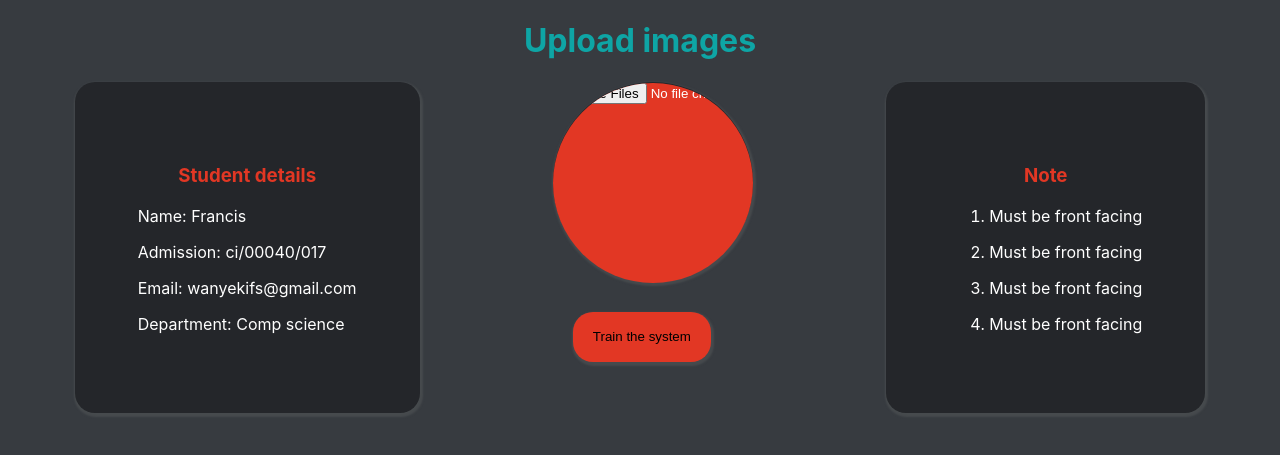
After one commit to Wanyeki/blog-django, a Django app: page /articles/upload/1 in a window 1280 px wide. The commit adds this page. Shown: the top 455 px of the page. Run offline with Django 3.2, Linux system fonts and the light colour scheme; data comes from the database, SQL or seed files in the repository; both versions use the stored data as it was after the commit.

Commit message:
initial commit

```diff
--- a/blog/urls.py
+++ b/blog/urls.py
@@ -1,18 +1,4 @@
-"""blog URL Configuration
 
-The `urlpatterns` list routes URLs to views. For more information please see:
-    https://docs.djangoproject.com/en/3.0/topics/http/urls/
-Examples:
-Function views
-    1. Add an import:  from my_app import views
-    2. Add a URL to urlpatterns:  path('', views.home, name='home')
-Class-based views
-    1. Add an import:  from other_app.views import Home
-    2. Add a URL to urlpatterns:  path('', Home.as_view(), name='home')
-Including another URLconf
-    1. Import the include() function: from django.urls import include, path
-    2. Add a URL to urlpatterns:  path('blog/', include('blog.urls'))
-"""
 from django.contrib import admin
 from django.urls import path,include
 from message import views
@@ -20,6 +6,8 @@ from message import views
 urlpatterns = [
     path('admin/', admin.site.urls),
     path('',views.home,name='home'),
-    path('articles/',include('message.urls'))
+    path('articles/',include('message.urls')),
+    path('accounts/',include('django.contrib.auth.urls')),
+    path('accounts/register',views.register, name='register')
 
 ]
--- /dev/null
+++ b/message/static/messages/upload.css
@@ -0,0 +1,54 @@
+body{
+    background:#373B40;
+    color:#fff;
+    font-family: -apple-system, BlinkMacSystemFont, 'Segoe UI', Roboto, Oxygen, Ubuntu, Cantarell, 'Open Sans', 'Helvetica Neue', sans-serif;
+}
+.top-title{
+    text-align: center;
+    color: rgb(14, 165, 165);
+}
+.middle-container{
+    display:flex;
+    justify-content: space-around;
+
+}
+.tip-title{
+    text-align: center;
+    color:rgb(226, 55, 36)
+}
+.big-upload{
+    height: 200px;
+    width:200px;
+    background: #24262A;
+    border-radius: 50%;
+    box-shadow: 1px 2px 2px 2px rgb(70, 74, 77);
+}
+.file-field{
+    height: 200px;
+    width:200px;
+    background: rgb(226, 55, 36);
+    /* opacity: 0; */
+    border-radius: 50%;
+}
+.form-part{
+
+}
+.upload-btn{
+    margin-top:30px;
+    margin-left: 10%;
+    height:50px;
+    border-radius: 20px;
+    border:0;
+    padding-left:20px;
+    padding-right:20px;
+    background:rgb(226, 55, 36);
+    box-shadow: 1px 2px 2px 2px rgb(70, 74, 77);
+
+}
+
+.student-details,.upload-tips{
+    background: #24262A;
+    border-radius: 20px;
+    box-shadow: 1px 2px 2px 2px rgb(70, 74, 77);
+    padding:5%
+}
--- a/message/templates/messages/articles.html
+++ b/message/templates/messages/articles.html
@@ -8,7 +8,7 @@
 <li><a href="{% url 'message:show' article.id%}"><h3>{{ article.title }}</h3></a>
 <p>{{article.body}}
 <br>
-<a href="/articles/edit/{{article.id}}" >edit</a>|
+<a href="{% url 'message:edit' article.id 1%}" >edit</a>|
 <a href="/articles/delete/{{article.id}}" >delete</a>
 </p>
 </li>
--- a/message/templates/messages/edit.html
+++ b/message/templates/messages/edit.html
@@ -1,6 +1,6 @@
 <h1>Edit article</h1>
 
-<form method="post" action="{% url 'message:edit' article.id  %}">
+<form method="post" action="{% url 'message:edit' article.id  2%}">
 {% csrf_token %}
 <label for "title">Title: </label><br>
 <input type="text" value="{{ article.title}}" name="title" placeholder="title" id="title">
--- a/message/templates/messages/show.html
+++ b/message/templates/messages/show.html
@@ -2,7 +2,7 @@
 <h1>{{article.title}}</h1>
 <p>{{article.body}}</p>
 
-<a href="{% url 'message:edit' article.id%}">edit</a>|
+<a href="{% url 'message:edit' article.id 2%}">edit</a>|
 <a href="{% url 'message:delete' article.id%}">delete</a>|
 <a href="{% url 'message:comment' article.id%}">comment</a>
 
@@ -17,7 +17,7 @@
 <p>
 {{comment.body}}
 </p>
-<a href="{% url 'message:edit_comment' article.id comment.id%}">edit</a>|
+<a href="{% url 'message:edit_comment' article.id comment.id  %}">edit</a>|
 <a href="{% url 'message:delete_comment' article.id comment.id%}">delete</a>|
 </div>
 </li>
--- /dev/null
+++ b/message/templates/messages/upload.html
@@ -0,0 +1,57 @@
+<!DOCTYPE html>
+<html lang="en">
+<head>
+    <meta charset="UTF-8">
+    <meta name="viewport" content="width=device-width, initial-scale=1.0">
+    <title>Document</title>
+    {% load static %}
+
+<link rel="stylesheet" type="text/css" href="{% static 'messages/upload.css' %}">
+</head>
+<body>
+
+    <h1 class="top-title">Upload images</h1>
+    <div class="middle-container">
+        <div class="student-details">
+            <h3 class="tip-title">Student details</h3>
+            <p class="detail-entry"><span class="entry-left"> Name:</span><span class="entry-right"> Francis</span> </p>
+            <p class="detail-entry"><span class="entry-left"> Admission:</span><span class="entry-right"> ci/00040/017</span> </p>
+            <p class="detail-entry"><span class="entry-left"> Email:</span><span class="entry-right"> wanyekifs@gmail.com</span> </p>
+            <p class="detail-entry"><span class="entry-left"> Department:</span><span class="entry-right"> Comp science</span> </p>
+
+
+        </div>
+
+        <div class="form-part">
+        <form method="post" enctype="multipart/form-data" action="{% url 'message:save_image' article_id%}">
+
+        {% csrf_token %}
+            <div class="big-upload">
+                <input type="file" name="images" id="images" class="file-field" accept=".jpg" multiple>
+            </div>
+
+
+            <div class="">
+            <input type="submit" value="Train the system" class="upload-btn">
+        </div>
+    </form>
+    </div>
+
+        <div class="upload-tips">
+            <h3 class="tip-title">Note</h3>
+            <ol class="tip_list">
+                <p>
+                <li class="tip_item">Must be front facing</li></p>
+                <p>
+                <li class="tip_item">Must be front facing</li></p>
+                <p>
+                    <li class="tip_item">Must be front facing</li></p>
+                    <p>
+                        <li class="tip_item">Must be front facing</li></p>
+            </ol>
+        </div>
+    </div>
+
+
+</body>
+</html>
--- a/message/urls.py
+++ b/message/urls.py
@@ -4,10 +4,11 @@ app_name='message'
 urlpatterns = [
     path('',views.ArticlesView.as_view(),name="articles"),
     path('add',views.add_article,name="add"),
-    path('edit/<int:article_id>',views.edit_article,name="edit"),
+    path('edit/<int:article_id>/from/<int:y>',views.edit_article,name="edit"),
     path('delete/<int:article_id>',views.delete_article,name="delete"),
     path('<int:article_id>',views.show,name="show"),
     path('<int:article_id>/comment',views.comment,name="comment"),
     path('<int:article_id>/edit/<int:comment_id>',views.edit_comment,name="edit_comment"),
     path('<int:article_id>/delete/<int:comment_id>',views.delete_comment,name="delete_comment"),
+    path('upload/<int:article_id>', views.save_image,name='save_image')
 ]
--- a/message/views.py
+++ b/message/views.py
@@ -1,10 +1,14 @@
 from django.shortcuts import render
 from django.views import generic
+from django.contrib.auth.forms import UserCreationForm
 from message.models import Article,Comment
 from django.http import HttpResponseRedirect
 from django.urls import reverse
 from django.utils import timezone
 from django.shortcuts import get_object_or_404
+from django.contrib.auth import authenticate,login
+
+from images_upload import save_img
 
 def home(request):
     return render(request,'messages/home.html',{})
@@ -28,16 +32,23 @@ def add_article(request):
     else:
         return render(request,'messages/add.html',{})
 
-def edit_article(request,article_id):
+def edit_article(request,article_id,y):
+    print(y)
     article=get_object_or_404(Article,pk=article_id)
     if request.POST:
         article.title=request.POST['title']
         article.body=request.POST['body']
         article.save()
-        return HttpResponseRedirect(reverse('message:articles'))
+        if(y==1):
+            print('------------to page 1')
+
+            return HttpResponseRedirect(reverse('message:articles'))
+        elif(y==2):
+            print('------------to page 2')
+            return HttpResponseRedirect(reverse('message:show',article_id))
 
     else:
-        return render(request,'messages/edit.html',{'article':article})
+        return render(request,'messages/edit.html',{'article':article,'from':y})
 
 def delete_article(request,article_id):
     article=get_object_or_404(Article,pk=article_id)
@@ -57,6 +68,17 @@ def delete_comment(request,article_id,comment_id):
     comment=get_object_or_404(Comment,pk=comment_id)
     comment.delete()
     return HttpResponseRedirect(reverse('message:show',args=(article_id,)))
+def register(request):
+    if request.POST:
+        form=UserCreationForm(request.POST)
+        if form.is_valid():
+            form.save()
+            user=authenticate(username=form.cleaned_data['username'],password=form.cleaned_data['password1'])
+            login(request,user)
+            return HttpResponseRedirect(reverse('message:articles'))
+    else:
+        form=UserCreationForm()
+        return render(request,'registration/register.html',{'form':form})
 
 def edit_comment(request,article_id,comment_id):
     comment=get_object_or_404(Comment,pk=comment_id)
@@ -69,4 +91,13 @@ def edit_comment(request,article_id,comment_id):
     else:
         return render(request,'messages/edit_comment.html',{'comment':comment,'article_id':article_id})
 
+
+def save_image(request,article_id):
+    article=Article.objects.get(pk=article_id)
+    if request.POST:
+        save_img(request.FILES.getlist("images"),article_id)
+        return(HttpResponseRedirect(reverse('message:show',args=(article_id,))))
+    else:
+        return render(request,'messages/upload.html',{'article_id':article_id,'article':article})
+
 # Create your views here.
```
Also changed, not shown: blog/settings.py (+6 -3 lines), images_upload.py (added, +18 -0 lines), message/templates/registration/login.html (added, +15 -0 lines), message/templates/registration/register.html (added, +7 -0 lines), blog/__init__.py (deleted), db.sqlite3 (added), message/__init__.py (deleted), message/migrations/__init__.py (deleted).
